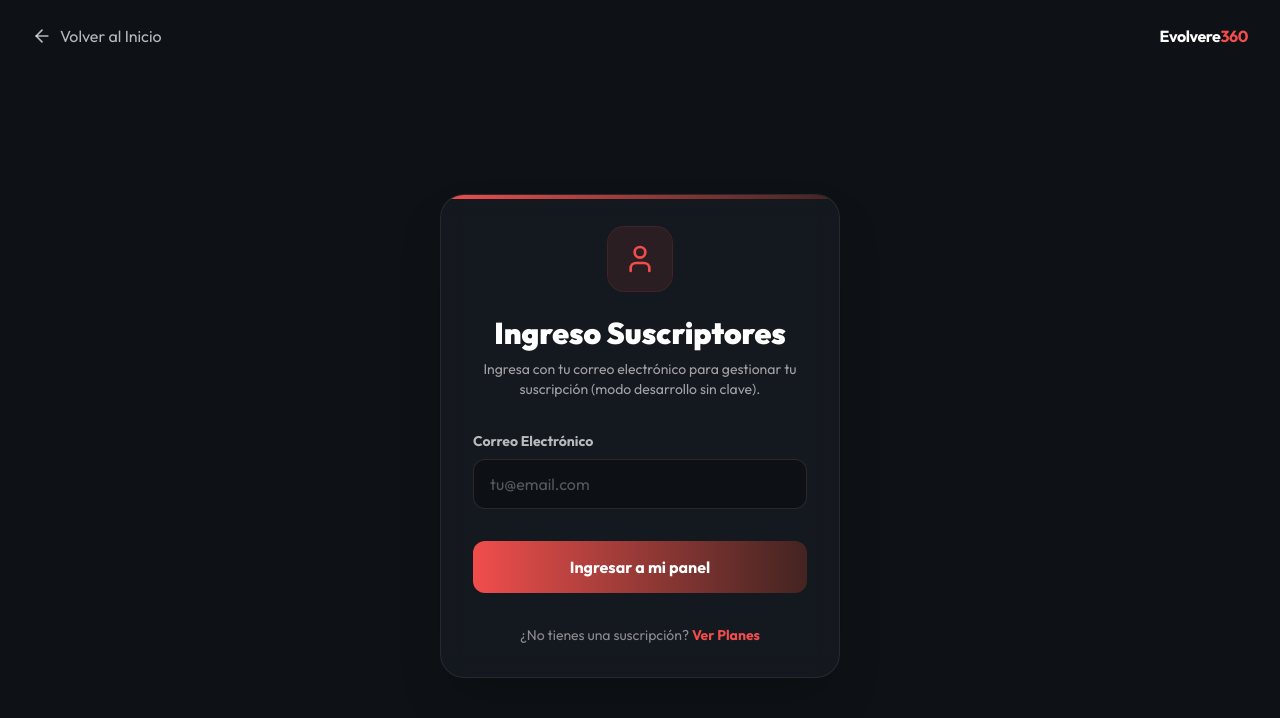
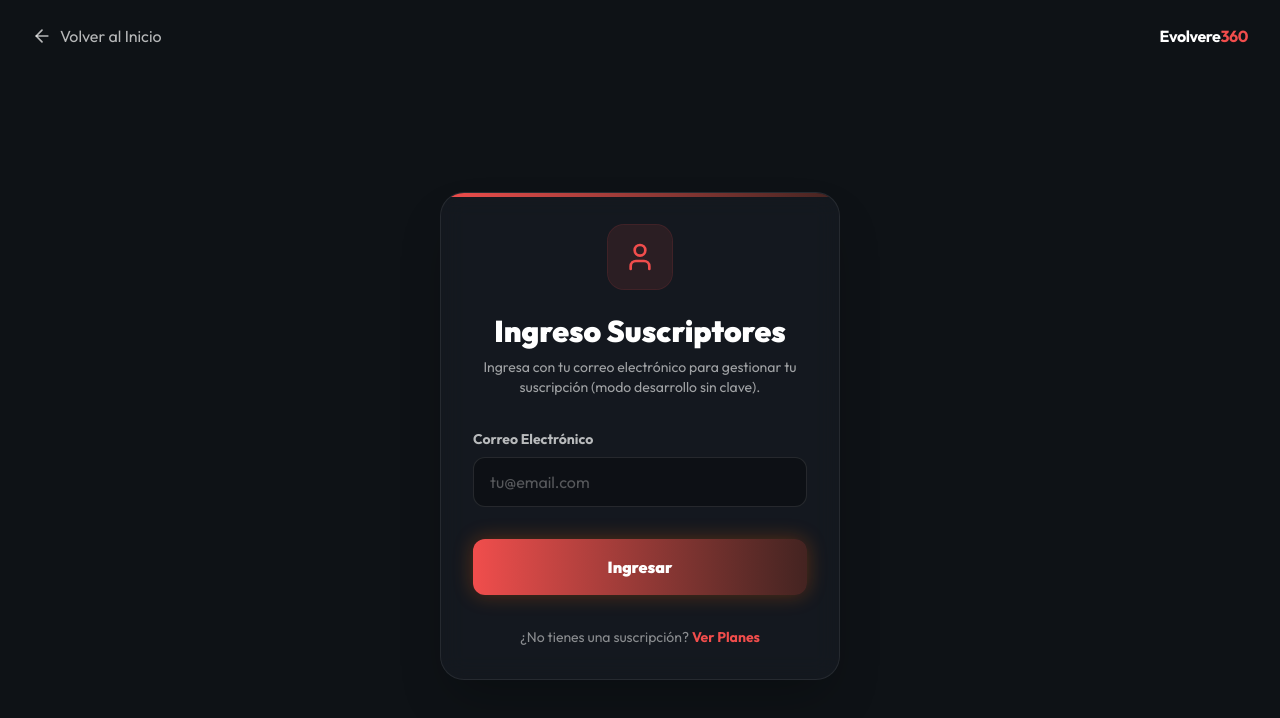
Before and after one commit to forero94/evolve360, a Next.js app in the folder frontend/: page /suscripciones in a window 1280 px wide. Shown: the top 718 px of the page. Built offline with nearby package versions, Linux system fonts and the light colour scheme.

Commit message:
Fix: Remove onSubmit handlers to prevent Vercel prerender serialization errors

```diff
--- a/frontend/src/components/forms/PedidoUnicoForm.tsx
+++ b/frontend/src/components/forms/PedidoUnicoForm.tsx
@@ -4,7 +4,7 @@ import { Box } from 'lucide-react';
 
 export function PedidoUnicoForm() {
     return (
-        <form className="flex flex-col gap-6" onSubmit={(e) => { e.preventDefault(); alert("En desarrollo: creando orden"); }}>
+        <form className="flex flex-col gap-6">
 
             {/* Datos del Cliente */}
             <div>
@@ -61,7 +61,11 @@ export function PedidoUnicoForm() {
                 </div>
             </div>
 
-            <button type="submit" className="bg-gradient-to-r from-primary to-accent text-white font-black text-lg py-4 px-6 rounded-xl mt-6 hover:shadow-[0_0_20px_rgba(255,100,0,0.3)] transition-all flex justify-center items-center gap-2">
+            <button
+                type="button"
+                onClick={() => alert("En desarrollo: creando orden")}
+                className="bg-gradient-to-r from-primary to-accent text-white font-black text-lg py-4 px-6 rounded-xl mt-6 hover:shadow-[0_0_20px_rgba(255,100,0,0.3)] transition-all flex justify-center items-center gap-2"
+            >
                 <Box className="w-5 h-5" /> Confirmar Pedido
             </button>
         </form>
--- a/frontend/src/components/forms/SuscripcionesForm.tsx
+++ b/frontend/src/components/forms/SuscripcionesForm.tsx
@@ -17,7 +17,7 @@ export function SuscripcionesForm() {
                 Ingresa con tu correo electrónico para gestionar tu suscripción (modo desarrollo sin clave).
             </p>
 
-            <form className="flex flex-col gap-4" onSubmit={(e) => { e.preventDefault(); alert("En desarrollo: ingreso sin validación simulación"); }}>
+            <form className="flex flex-col gap-4">
                 <div>
                     <label className="block text-white/70 text-sm font-bold mb-2">Correo Electrónico</label>
                     <input
@@ -28,8 +28,12 @@ export function SuscripcionesForm() {
                     />
                 </div>
 
-                <button type="submit" className="bg-gradient-to-r from-primary to-accent text-white font-bold py-3.5 px-4 rounded-xl mt-4 hover:shadow-[0_0_20px_rgba(255,100,0,0.3)] transition-all flex justify-center">
-                    Ingresar a mi panel
+                <button
+                    type="button"
+                    onClick={() => alert("En desarrollo: ingreso sin validación simulación")}
+                    className="w-full bg-gradient-to-r from-primary to-accent text-white font-black py-4 rounded-xl shadow-[0_0_20px_rgba(255,100,0,0.3)] hover:-translate-y-0.5 transition-all mt-4"
+                >
+                    Ingresar
                 </button>
             </form>
 
```
